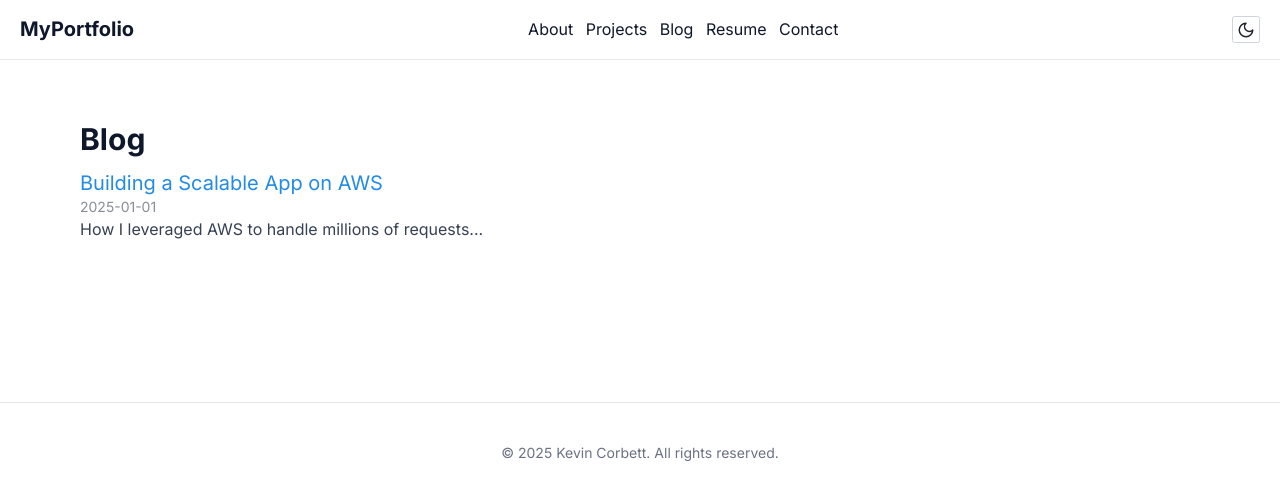
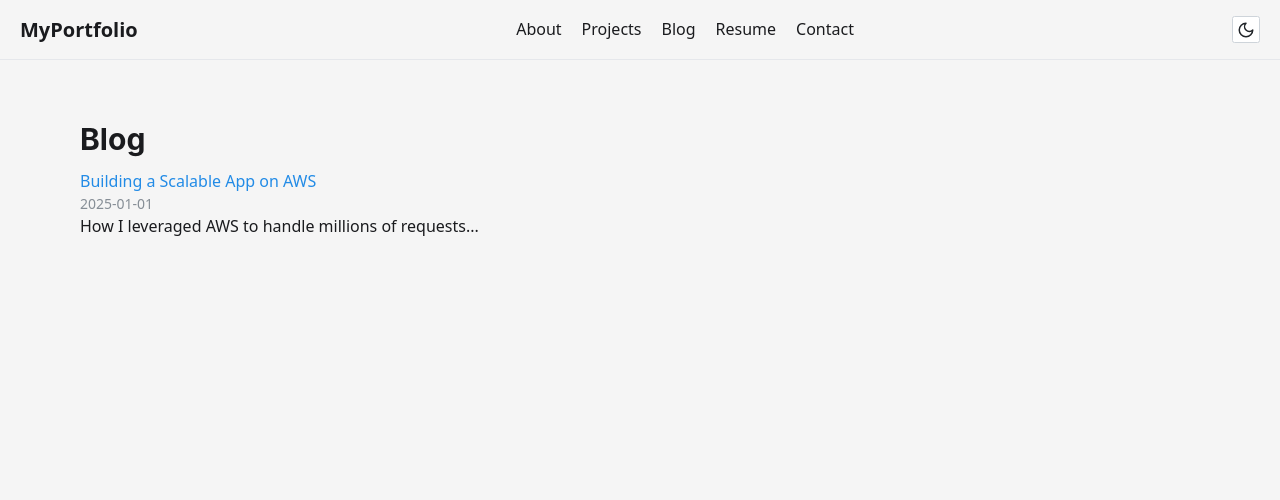
Before and after one commit to Kcorb95/kevincorbett.dev, a Next.js app: page /blog in a window 1280 px wide. Shown: the top 500 px of the page. Built offline with nearby package versions, Linux system fonts and the light colour scheme.

Commit message:
update theme to remove bloat and default color from computer + remember

```diff
--- a/package.json
+++ b/package.json
@@ -27,7 +27,9 @@
   },
   "devDependencies": {
     "@eslint/eslintrc": "3.2.0",
+    "@tailwindcss/forms": "0.5.10",
     "@tailwindcss/postcss": "4.0.7",
+    "@tailwindcss/typography": "0.5.16",
     "@types/node": "22.13.4",
     "@types/react": "19.0.10",
     "@types/react-dom": "19.0.4",
--- a/src/app/globals.css
+++ b/src/app/globals.css
@@ -1,83 +1,33 @@
-/*============================================================================
-  Global Tailwind CSS File (CSS‑First)
-  - Uses native Tailwind CSS v4 configuration in CSS
-  - Imports Mantine styles and tailwindcss-animate plugin
-============================================================================*/
-
-/*---------------------------------------------------------------------------
-  Layers & Imports
----------------------------------------------------------------------------*/
-@layer theme, base, mantine, components, utilities;
-
 @import 'tailwindcss';
-
 @import '@mantine/core/styles.layer.css';
 
-@plugin 'tailwindcss-animate';
+@plugin "@tailwindcss/forms";
+@plugin "@tailwindcss/typography";
+@plugin "tailwindcss-animate";
 
-/* Custom variant for dark mode */
-@custom-variant dark (&:is(.dark *));
+@custom-variant dark (&:where([data-mantine-color-scheme='dark'] &));
 
-/*============================================================================
-  Theme Tokens: Design Tokens and Utility Values
-============================================================================*/
+/* Set the root font size to 62.5% for 1rem = 10px */
+html {
+  font-size: 62.5%;
+}
+
+/* Define custom theme variables using Tailwind's @theme directive */
 @theme {
-  /*----------------------------
-    Color Tokens
-    (Base values to be used throughout your design system)
-  ----------------------------*/
-  /* Primary Colors */
-  --primary: 222.2 47.4% 11.2%;
-  --primary-foreground: 210 40% 98%;
-  /* Secondary Colors */
-  --secondary: 210 40% 96.1%;
-  --secondary-foreground: 222.2 47.4% 11.2%;
-  /* Accent & Destructive */
-  --accent: 210 40% 96.1%;
-  --accent-foreground: 222.2 47.4% 11.2%;
-  --destructive: 0 100% 50%;
-  --destructive-foreground: 210 40% 98%;
-  /* Background / Foreground / Misc */
-  --background: 0 0% 100%;
-  --foreground: 222.2 47.4% 11.2%;
-  --muted: 210 40% 96.1%;
-  --muted-foreground: 215.4 16.3% 46.9%;
-  --popover: 0 0% 100%;
-  --popover-foreground: 222.2 47.4% 11.2%;
-  --border: 214.3 31.8% 91.4%;
-  --input: 214.3 31.8% 91.4%;
-  --card: 0 0% 100%;
-  --card-foreground: 222.2 47.4% 11.2%;
-  --ring: 215 20.2% 65.1%;
-  --radius: 0.5rem;
+  /* Light theme colors */
+  --color-background: #f5f5f5; /* Off-white background */
+  --color-text: #1a1b1e; /* Off-black text */
 
-  /*----------------------------
-    Color Palette
-    (Computed values for Tailwind utilities)
-  ----------------------------*/
-  --color-background: hsl(var(--background));
-  --color-foreground: hsl(var(--foreground));
-  --color-muted: hsl(var(--muted));
-  --color-muted-foreground: hsl(var(--muted-foreground));
-  --color-popover: hsl(var(--popover));
-  --color-popover-foreground: hsl(var(--popover-foreground));
-  --color-border: hsl(var(--border));
-  --color-input: hsl(var(--input));
-  --color-card: hsl(var(--card));
-  --color-card-foreground: hsl(var(--card-foreground));
-  --color-primary: hsl(var(--primary));
-  --color-primary-foreground: hsl(var(--primary-foreground));
-  --color-secondary: hsl(var(--secondary));
-  --color-secondary-foreground: hsl(var(--secondary-foreground));
-  --color-accent: hsl(var(--accent));
-  --color-accent-foreground: hsl(var(--accent-foreground));
-  --color-destructive: hsl(var(--destructive));
-  --color-destructive-foreground: hsl(var(--destructive-foreground));
-  --color-ring: hsl(var(--ring));
+  /* Dark theme colors */
+  --color-background-dark: #1a1b1e; /* Off-black background */
+  --color-text-dark: #f5f5f5; /* Off-white text */
 
-  /*----------------------------
-    Typography Scale (Font Sizes)
-  ----------------------------*/
+  --font-sans:
+    system-ui, -apple-system, BlinkMacSystemFont, 'Segoe UI', Oxygen, Ubuntu,
+    Cantarell, 'Fira Sans', 'Droid Sans', Helvetica, Arial, sans-serif;
+  --font-mono: 'Fira Code', monospace;
+
+  /* Typography Scale (font sizes) */
   --text-10: 1rem;
   --text-12: 1.2rem;
   --text-14: 1.4rem;
@@ -93,9 +43,35 @@
   --text-96: 9.6rem;
   --text-128: 12.8rem;
 
-  /*----------------------------
-    Spacing Scale
-  ----------------------------*/
+  /* Line Heights (leading-*) */
+  --leading-normal: 1.5;
+  --leading-snug: 1.3;
+  --leading-tight: 1.1;
+  --leading-1: 1rem;
+  --leading-1.5: 1.5rem;
+  --leading-2: 2rem;
+  --leading-3: 3rem;
+  --leading-3.5: 3.5rem;
+  --leading-4: 4rem;
+  --leading-4.5: 4.5rem;
+  --leading-5: 5rem;
+  --leading-5.5: 5.5rem;
+  --leading-6: 6rem;
+  --leading-6.5: 6.5rem;
+  --leading-7: 7rem;
+  --leading-8: 8rem;
+  --leading-9: 9rem;
+  --leading-10: 10rem;
+
+  /* Letter-spacing (tracking-*) */
+  --tracking-tighter: -0.05rem;
+  --tracking-tight: -0.025rem;
+  --tracking-normal: 0rem;
+  --tracking-wide: 0.025rem;
+  --tracking-wider: 0.05rem;
+  --tracking-widest: 0.1rem;
+
+  /* Spacing Scale (spacing-*) */
   --spacing-0: 0rem;
   --spacing-0.5: 0.5rem;
   --spacing-1: 1rem;
@@ -135,38 +111,7 @@
   --spacing-80: 80rem;
   --spacing-96: 96rem;
 
-  /*----------------------------
-    Line Heights
-  ----------------------------*/
-  --leading-1: 1rem;
-  --leading-1.5: 1.5rem;
-  --leading-2: 2rem;
-  --leading-3: 3rem;
-  --leading-3.5: 3.5rem;
-  --leading-4: 4rem;
-  --leading-4.5: 4.5rem;
-  --leading-5: 5rem;
-  --leading-5.5: 5.5rem;
-  --leading-6: 6rem;
-  --leading-6.5: 6.5rem;
-  --leading-7: 7rem;
-  --leading-8: 8rem;
-  --leading-9: 9rem;
-  --leading-10: 10rem;
-
-  /*----------------------------
-    Letter Spacing
-  ----------------------------*/
-  --tracking-tighter: -0.05rem;
-  --tracking-tight: -0.025rem;
-  --tracking-normal: 0rem;
-  --tracking-wide: 0.025rem;
-  --tracking-wider: 0.05rem;
-  --tracking-widest: 0.1rem;
-
-  /*----------------------------
-    Border Radius
-  ----------------------------*/
+  /* Border Radius (radius-*) */
   --radius-none: 0;
   --radius-sm: 0.2rem;
   --radius-default: 0.4rem;
@@ -182,192 +127,45 @@
   --radius-24: 2.4rem;
   --radius-full: 9999px;
 
-  /*----------------------------
-    Box Shadows
-  ----------------------------*/
-  --shadow-sm: 0.1rem 0.1rem 0.2rem rgba(0, 0, 0, 0.05);
-  --shadow-default: 0 0.2rem 0.6rem rgba(0, 0, 0, 0.1);
-  --shadow-md: 0 0.4rem 0.8rem rgba(0, 0, 0, 0.1);
-  --shadow-lg: 0 1rem 2rem rgba(0, 0, 0, 0.1);
-  --shadow-xl: 0 1.6rem 3.6rem rgba(0, 0, 0, 0.1);
-  --shadow-2xl: 0 2.4rem 4.8rem rgba(0, 0, 0, 0.1);
-  --shadow-inner: inset 0 0.2rem 0.4rem rgba(0, 0, 0, 0.05);
-  --shadow-card: 0 8px 16px -4px rgba(0, 0, 0, 0.08);
-  --shadow-card-2: 0 8px 16px -4px rgba(0, 0, 0, 0.08);
-  --shadow-form: 0px 5px 8px rgba(28, 39, 43, 0.05);
-  --shadow-form-focus: 0 0 0 0.2rem rgba(0, 123, 255, 0.25);
-  --shadow-screenshot: 0px 0px 8px 5px rgba(0, 0, 0, 0.05);
-  --shadow-none: none;
+  /* Shadows (box-shadow utilities) */
+  --shadow-xs: 0 1px 3px rgba(0, 0, 0, 0.05), 0 1px 2px rgba(0, 0, 0, 0.1);
+  --shadow-sm:
+    0 1px 3px rgba(0, 0, 0, 0.05), 0 10px 15px -5px rgba(0, 0, 0, 0.05),
+    0 7px 7px -5px rgba(0, 0, 0, 0.04);
+  --shadow-md:
+    0 1px 3px rgba(0, 0, 0, 0.05), 0 20px 25px -5px rgba(0, 0, 0, 0.05),
+    0 10px 10px -5px rgba(0, 0, 0, 0.04);
+  --shadow-lg:
+    0 1px 3px rgba(0, 0, 0, 0.05), 0 28px 23px -7px rgba(0, 0, 0, 0.05),
+    0 12px 12px -7px rgba(0, 0, 0, 0.04);
+  --shadow-xl:
+    0 1px 3px rgba(0, 0, 0, 0.05), 0 36px 28px -7px rgba(0, 0, 0, 0.05),
+    0 17px 17px -7px rgba(0, 0, 0, 0.04);
 
-  /*----------------------------
-    Font Families
-  ----------------------------*/
-  --font-inter: 'Inter', sans-serif;
-  --font-inter-semibold: 'InterSemibold', sans-serif;
-  --font-ibm-pm: 'IBM Plex Mono', monospace;
-  --font-degular-display-semibold: 'Degular-Display-Semibold', sans-serif;
-  --font-default: system-ui, -apple-system, BlinkMacSystemFont, 'Segoe UI',
-    Oxygen, Ubuntu, Cantarell, 'Fira Sans', 'Droid Sans', Helvetica, Arial,
-    sans-serif;
+  /* Color Palette – define pastel off-white, off-black, and accents */
+  --color-neutral-0: #f9f5f2; /* warm off-white */
+  --color-neutral-100: #f0eae7; /* a slightly darker off-white for borders, etc. */
+  --color-neutral-900: #151412; /* off-black for text on light mode */
+  --color-primary-500: #8c6d1f; /* e.g., a warm accent color (just an example) */
+  --color-primary-600: #7c5f1a; /* darker shade for hover */
+  /* ... define other color families as needed (secondary, success, etc.) */
 
-  /*----------------------------
-    Transition & Max Width
-  ----------------------------*/
-  --transition-all: all 0.2s ease-in-out;
-  --max-width-default: 1100px;
+  /* Breakpoints */
+  --breakpoint-sm: 640px;
+  --breakpoint-md: 768px;
+  --breakpoint-lg: 1024px;
+  --breakpoint-xl: 1280px;
 }
 
-/*============================================================================
-  Custom Utilities
-============================================================================*/
-@theme {
-  --transition-all: all 0.2s ease-in-out;
-}
-@utility transition-all {
-  transition: var(--transition-all);
+/* Apply theme colors to body based on Mantine's color scheme */
+body {
+  font-family: var(--font-sans);
+  background-color: var(--color-background);
+  color: var(--color-text);
 }
 
-@layer utilities {
-  .text-xs {
-    font-size: var(--text-12);
-  }
-  .text-sm {
-    font-size: var(--text-14);
-  }
-  .text-base {
-    font-size: var(--text-16);
-  }
-  .text-lg {
-    font-size: var(--text-18);
-  }
-  .text-xl {
-    font-size: var(--text-20);
-  }
-  .text-2xl {
-    font-size: var(--text-24);
-  }
-  .text-3xl {
-    font-size: var(--text-30);
-  }
-  .text-4xl {
-    font-size: var(--text-36);
-  }
-  .text-5xl {
-    font-size: var(--text-48);
-  }
-  .text-6xl {
-    font-size: var(--text-60);
-  }
-  .text-7xl {
-    font-size: var(--text-72);
-  }
-  .text-8xl {
-    font-size: var(--text-96);
-  }
-  .text-9xl {
-    font-size: var(--text-128);
-  }
+/* Dark mode styles */
+html[data-mantine-color-scheme='dark'] body {
+  background-color: var(--color-background-dark);
+  color: var(--color-text-dark);
 }
-
-/*============================================================================
-  Base Styles & Compatibility
-============================================================================*/
-
-/* Compatibility for default border color */
-@layer base {
-  *,
-  ::after,
-  ::before,
-  ::backdrop,
-  ::file-selector-button {
-    border-color: var(--color-gray-200, currentColor);
-  }
-}
-
-/* Default color tokens and dark mode overrides */
-@layer base {
-  :root {
-    /* Use our defined tokens as the source of truth */
-    --background: 0 0% 100%;
-    --foreground: 222.2 47.4% 11.2%;
-    --muted: 210 40% 96.1%;
-    --muted-foreground: 215.4 16.3% 46.9%;
-    --popover: 0 0% 100%;
-    --popover-foreground: 222.2 47.4% 11.2%;
-    --border: 214.3 31.8% 91.4%;
-    --input: 214.3 31.8% 91.4%;
-    --card: 0 0% 100%;
-    --card-foreground: 222.2 47.4% 11.2%;
-    --primary: 222.2 47.4% 11.2%;
-    --primary-foreground: 210 40% 98%;
-    --secondary: 210 40% 96.1%;
-    --secondary-foreground: 222.2 47.4% 11.2%;
-    --accent: 210 40% 96.1%;
-    --accent-foreground: 222.2 47.4% 11.2%;
-    --destructive: 0 100% 50%;
-    --destructive-foreground: 210 40% 98%;
-    --ring: 215 20.2% 65.1%;
-    --radius: 0.5rem;
-  }
-
-  .dark {
-    /* Update tokens for dark mode as needed */
-    --background: 224 71% 4%;
-    --foreground: 213 31% 91%;
-    --muted: 223 47% 11%;
-    --muted-foreground: 215.4 16.3% 56.9%;
-    --accent: 216 34% 17%;
-    --accent-foreground: 210 40% 98%;
-    --popover: 224 71% 4%;
-    --popover-foreground: 215 20.2% 65.1%;
-    --border: 216 34% 17%;
-    --input: 216 34% 17%;
-    --card: 224 71% 4%;
-    --card-foreground: 213 31% 91%;
-    --primary: 210 40% 98%;
-    --primary-foreground: 222.2 47.4% 1.2%;
-    --secondary: 222.2 47.4% 11.2%;
-    --secondary-foreground: 210 40% 98%;
-    --destructive: 0 63% 31%;
-    --destructive-foreground: 210 40% 98%;
-    --ring: 216 34% 17%;
-  }
-}
-
-/* Global base styles */
-@layer base {
-  html {
-    /* 62.5% of 16px = 10px, so 1rem = 10px */
-    font-size: 62.5%;
-  }
-  body {
-    @apply bg-background text-foreground font-inter antialiased;
-  }
-}
-
-/*============================================================================
-  Component Styles
-============================================================================*/
-
-/* Container component */
-@layer components {
-  .container {
-    max-width: 100%;
-    padding-left: var(--spacing-4);
-    padding-right: var(--spacing-4);
-    margin-left: auto;
-    margin-right: auto;
-  }
-  @media (min-width: 1024px) {
-    /* lg */
-    .container {
-      max-width: 1224px;
-    }
-  }
-  @media (min-width: 1280px) {
-    /* xl */
-    .container {
-      max-width: 1224px;
-    }
-  }
-}
--- a/src/app/layout.tsx
+++ b/src/app/layout.tsx
@@ -26,14 +26,6 @@ const RootLayout = ({ children }: { children: ReactNode }) => {
         <MantineProviders>
           <TopNav />
           <main className="mx-auto max-w-[120rem] px-4 py-6">{children}</main>
-          <footer className="mt-8 border-t border-gray-200 py-4 dark:border-gray-700">
-            <div className="mx-auto max-w-[120rem] px-4 text-center">
-              <p className="text-sm text-gray-500 dark:text-gray-400">
-                &copy; {new Date().getFullYear()} Kevin Corbett. All rights
-                reserved.
-              </p>
-            </div>
-          </footer>
         </MantineProviders>
         <SpeedInsights />
         <Analytics />
--- a/src/components/features/navs/top-nav/ThemeToggle.tsx
+++ b/src/components/features/navs/top-nav/ThemeToggle.tsx
@@ -1,21 +1,27 @@
 'use client';
 
-import { useContext } from 'react';
-import { ActionIcon } from '@mantine/core';
-import { ColorSchemeContext } from '@/components/mantine-providers';
+import { useState, useEffect } from 'react';
+import { ActionIcon, useMantineColorScheme } from '@mantine/core';
 import { Moon, Sun } from 'lucide-react';
 
 export const ThemeToggle = () => {
-  const { colorScheme, setColorScheme } = useContext(ColorSchemeContext);
+  const [mounted, setMounted] = useState(false);
+  const { colorScheme, toggleColorScheme } = useMantineColorScheme();
 
-  function toggleScheme() {
-    setColorScheme((prev) => (prev === 'dark' ? 'light' : 'dark'));
+  useEffect(() => {
+    // When this effect runs, the component is mounted, so you can safely show icons
+    setMounted(true);
+  }, []);
+
+  if (!mounted) {
+    // Server render: Return a placeholder or nothing (matching minimal HTML).
+    return null;
   }
 
   return (
     <ActionIcon
       variant="default"
-      onClick={toggleScheme}
+      onClick={toggleColorScheme}
       title="Toggle theme"
       size="xl"
     >
--- a/src/components/mantine-providers.tsx
+++ b/src/components/mantine-providers.tsx
@@ -15,47 +15,68 @@ import {
   MantineTheme,
 } from '@mantine/core';
 
+/** Create a Mantine theme that mirrors Tailwind’s design tokens */
 const defaultTheme = createTheme({
-  fontFamily: 'var(--font-inter), sans-serif',
-
+  /** Font sizes (xs-xl) aligned with Tailwind’s base-10 rem scale */
   fontSizes: {
-    '7xs': '1px',
-    '6xs': '2px',
-    '5xs': '4px',
-    '4xs': '6px',
-    '3xs': '8px',
-    '2xs': '10px',
-    xs: '12px',
-    sm: '14px',
-    md: '16px',
-    lg: '18px',
-    xl: '20px',
-    '2xl': '24px',
-    '3xl': '30px',
-    '4xl': '36px',
-    '5xl': '48px',
-    '6xl': '60px',
-    '7xl': '72px',
-    '8xl': '96px',
-    '9xl': '128px',
+    '7xs': '0.1rem',
+    '6xs': '0.2rem',
+    '5xs': '0.4rem',
+    '4xs': '0.6rem',
+    '3xs': '0.8rem',
+    '2xs': '1rem',
+    xs: '1.2rem', // 12px
+    sm: '1.4rem', // 14px
+    md: '1.6rem', // 16px
+    lg: '1.8rem', // 18px
+    xl: '2.0rem', // 20px
+    '2xl': '2.4rem',
+    '3xl': '3rem',
+    '4xl': '3.6rem',
+    '5xl': '4.8rem',
+    '6xl': '6rem',
+    '7xl': '7.2rem',
+    '8xl': '9.6rem',
+    '9xl': '12.8rem',
   },
-
+  /** Spacing (xs-xl) using the same values as Tailwind’s spacing scale */
   spacing: {
-    none: '0px',
-    '4xs': '1px',
-    '3xs': '2px',
-    '2xs': '4px',
-    xs: '6px',
-    '2xl': '24px',
-    '3xl': '30px',
-    '4xl': '36px',
-    '5xl': '48px',
-    '6xl': '60px',
-    '7xl': '72px',
-    '8xl': '96px',
-    '9xl': '128px',
+    '6xs': '0.1rem',
+    '5xs': '0.2rem',
+    '4xs': '0.4rem',
+    '3xs': '0.6rem',
+    '2xs': '0.8rem',
+    xs: '1.0rem', // 10px
+    sm: '1.2rem', // 12px
+    md: '1.6rem', // 16px
+    lg: '2.0rem', // 20px
+    xl: '3.2rem', // 32px
+    '2xl': '2.4rem',
+    '3xl': '3rem',
+    '4xl': '3.6rem',
+    '5xl': '4.8rem',
+    '6xl': '6rem',
+    '7xl': '7.2rem',
+    '8xl': '9.6rem',
+    '9xl': '12.8rem',
   },
-
+  /** Border radius (xs-xl) exactly matching Mantine (and Tailwind) values */
+  radius: {
+    xs: '0.125rem', // 2px
+    sm: '0.25rem', // 4px
+    md: '0.5rem', // 8px
+    lg: '1rem', // 16px
+    xl: '2rem', // 32px
+  },
+  defaultRadius: 'sm', // Use 'sm' (4px) as default border radius
+  /** Shadows (xs-xl) identical to Mantine’s default shadows (same as Tailwind’s) */
+  shadows: {
+    xs: '0 1px 3px rgba(0,0,0,0.05), 0 1px 2px rgba(0,0,0,0.1)',
+    sm: '0 1px 3px rgba(0,0,0,0.05), 0 10px 15px -5px rgba(0,0,0,0.05), 0 7px 7px -5px rgba(0,0,0,0.04)',
+    md: '0 1px 3px rgba(0,0,0,0.05), 0 20px 25px -5px rgba(0,0,0,0.05), 0 10px 10px -5px rgba(0,0,0,0.04)',
+    lg: '0 1px 3px rgba(0,0,0,0.05), 0 28px 23px -7px rgba(0,0,0,0.05), 0 12px 12px -7px rgba(0,0,0,0.04)',
+    xl: '0 1px 3px rgba(0,0,0,0.05), 0 36px 28px -7px rgba(0,0,0,0.05), 0 17px 17px -7px rgba(0,0,0,0.04)',
+  },
   components: {
     Button: {
       defaultProps: {
```
Also changed, not shown: 1 other file (tests, documents, lock files or other folders).
